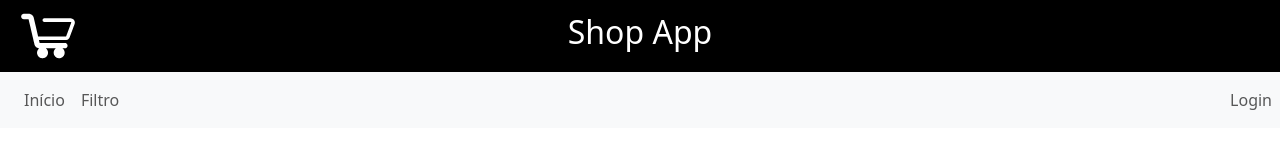
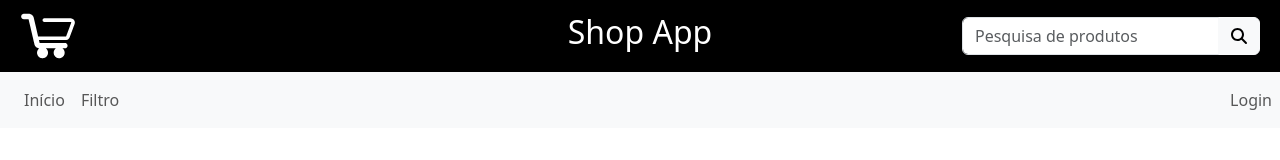
Before and after one commit to fdacio/shop-react-vite, a React (Vite) app: page / in a window 1280 px wide. Shown: the top 160 px of the page. Built offline with nearby package versions, Linux system fonts and the light colour scheme; no server answers.

Commit message:
search produto

```diff
--- a/src/components/Header/index.tsx
+++ b/src/components/Header/index.tsx
@@ -4,7 +4,7 @@ import shopLogo from '../../assets/logo-header.svg';
 import SearchProductHome from '../SearchProductHome';
 import './style.css';
 
-const Header = ({ callBack } : { callBack? : () => {}}) => {
+const Header = () => {
 
     const location = useLocation();
     const isHome = location.pathname === "/";
@@ -22,8 +22,8 @@ const Header = ({ callBack } : { callBack? : () => {}}) => {
                         <h1 className='title'>Shop App</h1>
                     </Col>
                     <Col md={4} className='d-flex justify-content-end align-items-center'>
-                        {(isHome && callBack) &&
-                            <SearchProductHome callBack={callBack}/>
+                        {(isHome) &&
+                            <SearchProductHome />
                         }
                     </Col>
                 </Row>
--- a/src/components/SearchProductHome/index.tsx
+++ b/src/components/SearchProductHome/index.tsx
@@ -3,12 +3,12 @@ import { FontAwesomeIcon } from "@fortawesome/react-fontawesome";
 import { useState } from "react";
 import { Button, Form, InputGroup } from "react-bootstrap";
 
-const SearchProductHome = ({ callBack } : { callBack : (param: string) => {}}) => {
+const SearchProductHome = ({ callBack } : { callBack? : (param: string) => {}}) => {
 
     const [param, setParam] = useState<string>("");
 
     const searchProducts = () => {
-        callBack(param);
+        if (callBack) callBack(param);
     }
 
     return (
--- a/src/index.css
+++ b/src/index.css
@@ -23,7 +23,7 @@ body {
   overflow: hidden;
 }
 
-#container {
+.container-layout {
   overflow-y: scroll;
   overflow-x: hidden;
   height: calc(100vh - 160px);
--- a/src/pages/Home/index.tsx
+++ b/src/pages/Home/index.tsx
@@ -11,11 +11,13 @@ const Home = () => {
 
     const api = useApi();
     const [products, setProducts] = useState<ApiProduct[] | []>([]);
+    const [params, setParams] = useState<string>("");
+
 
     useEffect(() => {
 
         const getProducts = async () => {
-            const params = "";
+            setParams("?sort=nome");
             const products = await api.RequestProductAllHome(params);
             setProducts(products);
          }
@@ -24,7 +26,12 @@ const Home = () => {
 
     }, []);
 
-
+    /*
+    const searchProducts = async (param: string) => {
+        const products = await api.RequestProductAllHome(param);
+        setProducts(products);
+    }
+    */
 
     return (
 
--- a/src/pages/layout.tsx
+++ b/src/pages/layout.tsx
@@ -7,7 +7,7 @@ export default function RootLayout({ children }: { children: ReactNode }) {
     <>
       <Header />
       <Menu  />
-      <div id="container">
+      <div className="container-layout">
         {children}
       </div>
     </>
```
